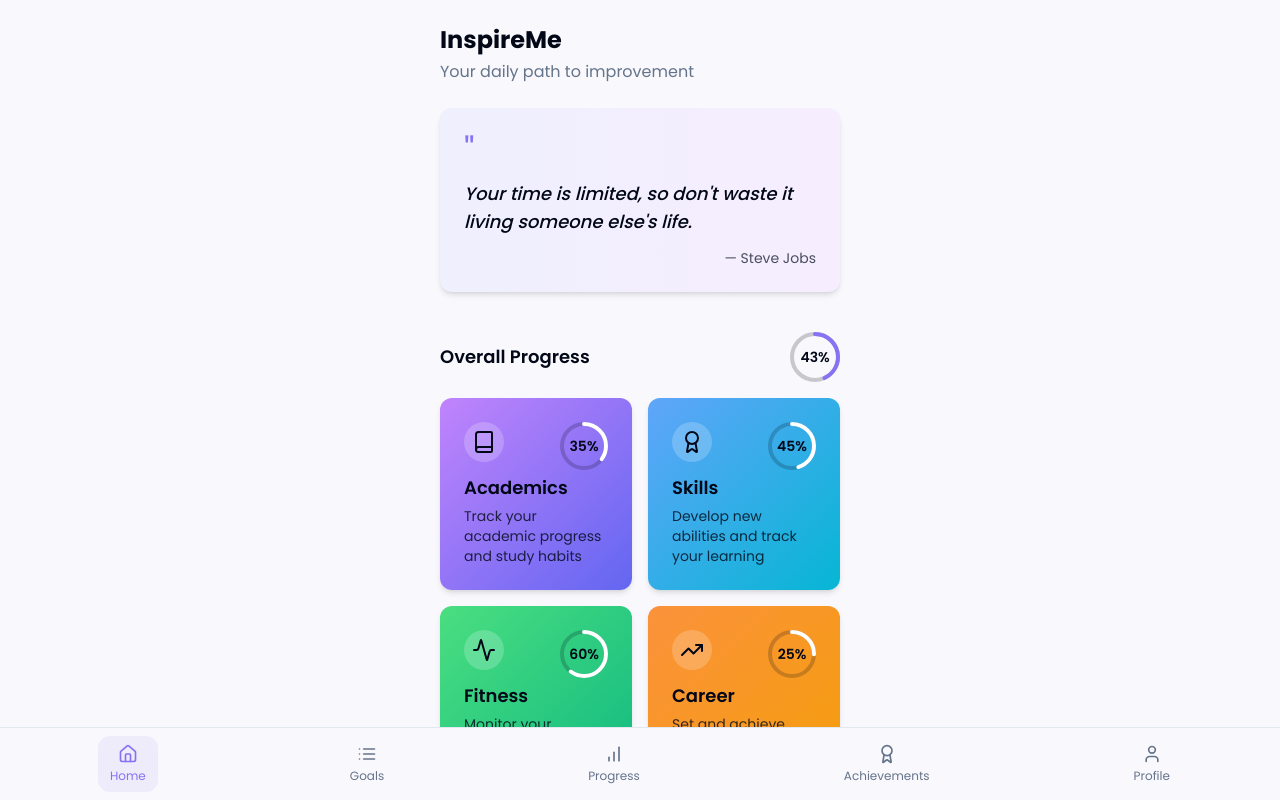
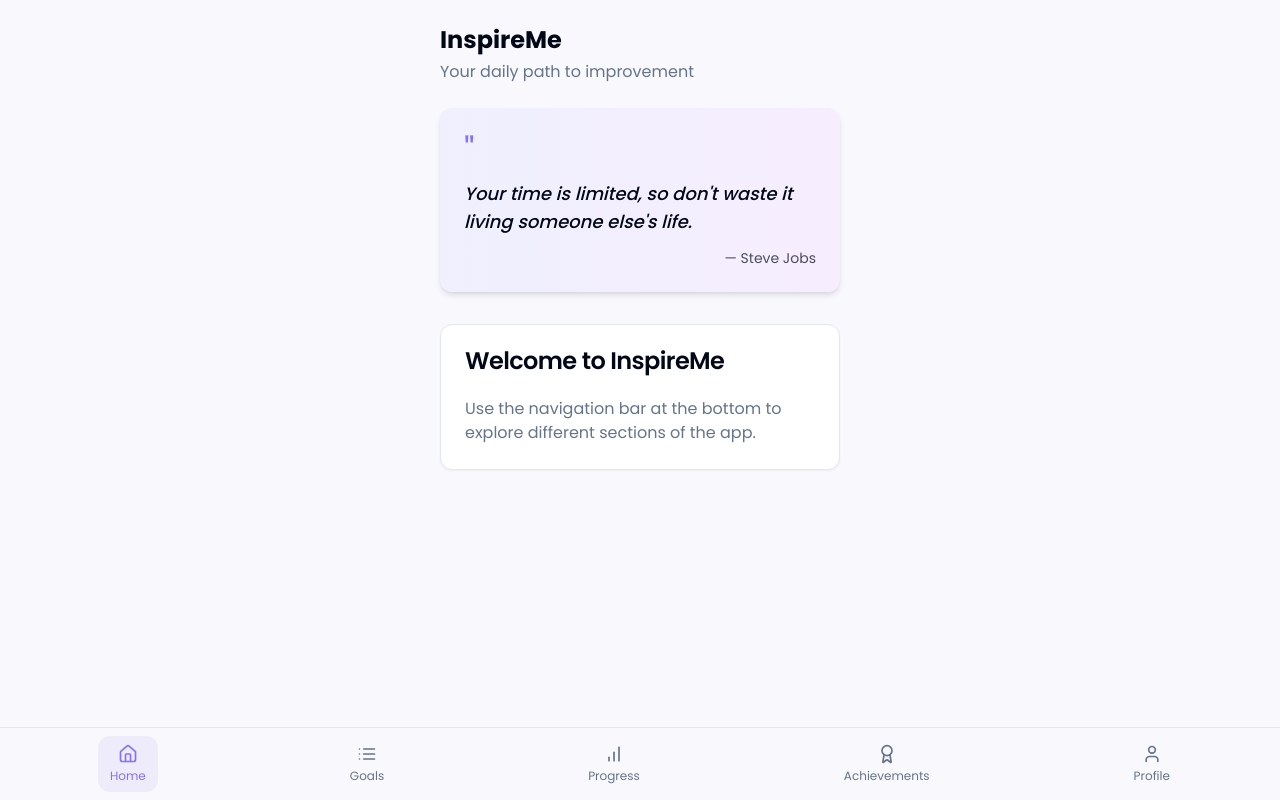
Before and after one commit to parbajitroy10/hablu-inspire-journey, a React (Vite) app: page / in a window 1280 px wide. Shown: the top 800 px of the page. Built offline with nearby package versions, Linux system fonts and the light colour scheme.

Commit message:
Fix: Router context error
Fixes an error related to the useNavigate hook being used outside of a Router component in the Dashboard component.

```diff
--- a/src/App.tsx
+++ b/src/App.tsx
@@ -10,6 +10,7 @@ import Goals from "./pages/Goals";
 import Progress from "./pages/Progress";
 import Achievements from "./pages/Achievements";
 import Profile from "./pages/Profile";
+import Dashboard from "./pages/Dashboard";
 import BottomNav from "./components/BottomNav";
 
 const queryClient = new QueryClient();
@@ -23,6 +24,7 @@ const App = () => (
         <div className="max-w-md mx-auto bg-background min-h-screen relative">
           <Routes>
             <Route path="/" element={<Index />} />
+            <Route path="/dashboard" element={<Dashboard />} />
             <Route path="/goals" element={<Goals />} />
             <Route path="/progress" element={<Progress />} />
             <Route path="/achievements" element={<Achievements />} />
--- a/src/pages/Index.tsx
+++ b/src/pages/Index.tsx
@@ -1,9 +1,31 @@
 
 import React from 'react';
-import Dashboard from './Dashboard';
+import { Card, CardContent, CardHeader, CardTitle } from "@/components/ui/card";
+import QuoteCard from '@/components/QuoteCard';
+import { getDailyQuote } from '@/utils/data';
 
 const Index = () => {
-  return <Dashboard />;
+  const quote = getDailyQuote();
+
+  return (
+    <div className="p-6 pb-24">
+      <h1 className="text-2xl font-bold mb-1">InspireMe</h1>
+      <p className="text-muted-foreground mb-6">Your daily path to improvement</p>
+
+      <QuoteCard quote={quote} />
+
+      <Card className="mt-8">
+        <CardHeader>
+          <CardTitle>Welcome to InspireMe</CardTitle>
+        </CardHeader>
+        <CardContent>
+          <p className="text-muted-foreground">
+            Use the navigation bar at the bottom to explore different sections of the app.
+          </p>
+        </CardContent>
+      </Card>
+    </div>
+  );
 };
 
 export default Index;
```
